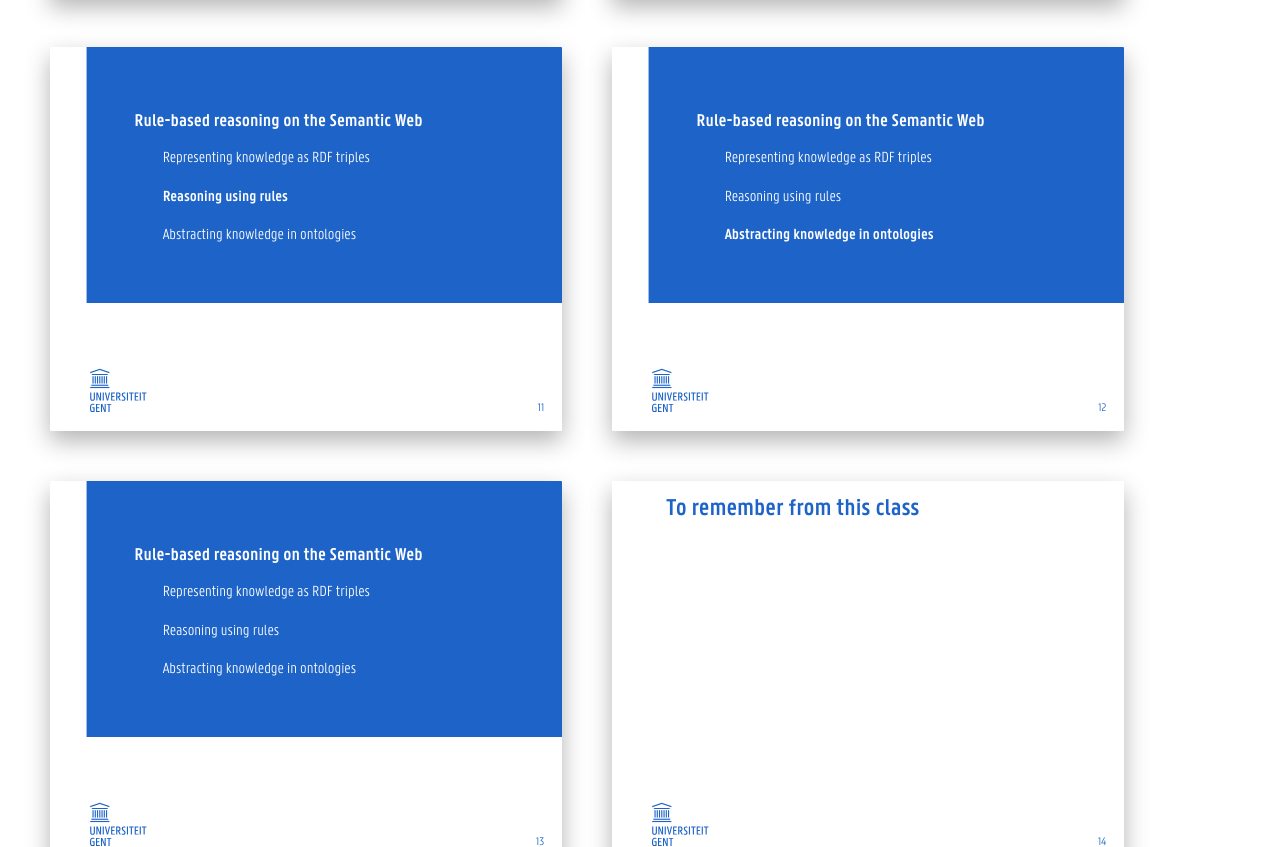
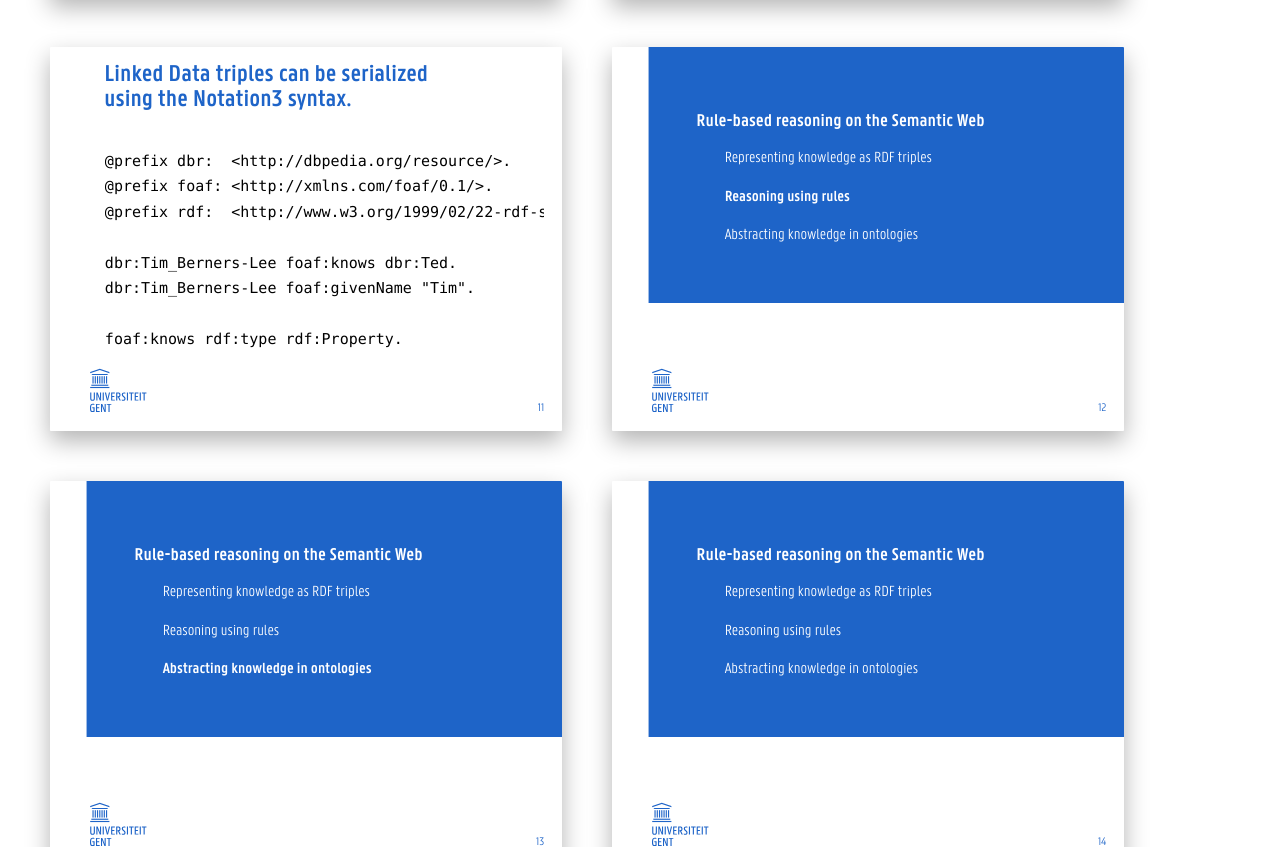
Before and after one commit to RubenVerborgh/Semantic-Web-Reasoning, a website: page index.html in a window 1280 px wide. Shown: the part 2297-3144 px from the top of the page. Drawn offline with Linux system fonts and the light colour scheme; files whose address does not match are found by name.

Commit message:
Add N3 listing.

```diff
--- a/index.html
+++ b/index.html
@@ -103,6 +103,23 @@
     <iframe class="graph" src="images/tim-ted-full.html"></iframe>
   </div>
 
+  <div class="slide" id="notation3-triples">
+    <h2>
+      Linked Data triples can be serialized<br>
+      using the Notation3 syntax.
+    </h2>
+<pre><code>
+@prefix dbr:  &lt;http://dbpedia.org/resource/&gt;.
+@prefix foaf: &lt;http://xmlns.com/foaf/0.1/&gt;.
+@prefix rdf:  &lt;http://www.w3.org/1999/02/22-rdf-syntax-ns#&gt;.
+
+<span class="next">dbr:Tim_Berners-Lee foaf:knows dbr:Ted.</span>
+<span class="next">dbr:Tim_Berners-Lee foaf:givenName "Tim".</span>
+
+<span class="next">foaf:knows rdf:type rdf:Property.</span>
+</code></pre>
+  </div>
+
   <div class="black toc slide" id="rules">
     <h2><a href="#cover">Rule-based reasoning on the Semantic Web</a></h2>
     <ul>
--- a/styles/custom.css
+++ b/styles/custom.css
@@ -121,3 +121,10 @@ iframe {
   width: 840px;
   height: 540px;
 }
+
+.slide pre {
+  overflow: scroll;
+}
+.slide pre code {
+  line-height: 1.7;
+}
```
